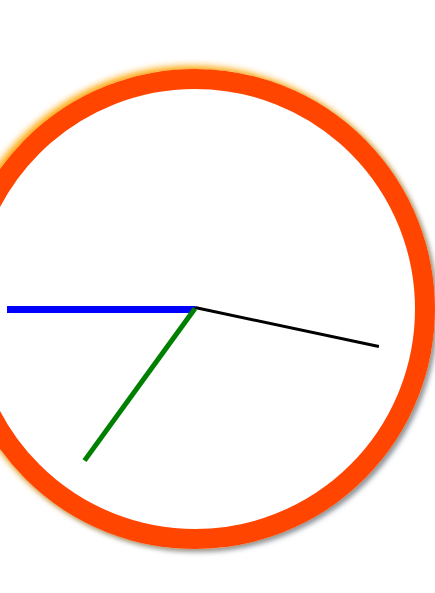
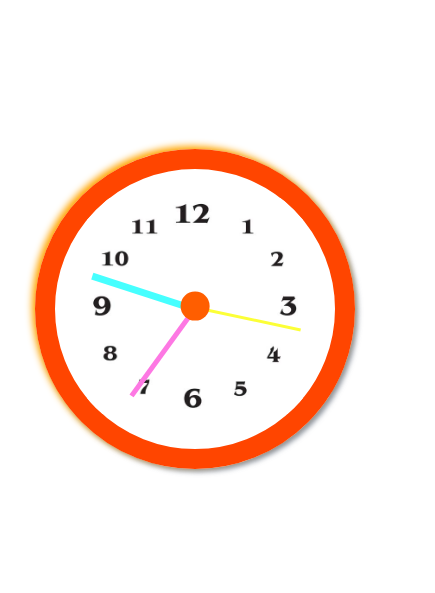
Before and after one commit to ajarek/react-13-zegar, a plain HTML site: page index.html in a window 390 px wide. Shown: the part 113-706 px from the top of the page, 435 px wide, since content can reach past the window. Drawn offline with nearby package versions, Linux system fonts and the light colour scheme.

Commit message:
bug fix hourDegrees,add dot ,image clock-face

```diff
--- a/index.js
+++ b/index.js
@@ -24,7 +24,7 @@ class Clock extends React.Component {
     const minsDegrees = ((mins / 60) * 360) + 90
     this.setState({minsDegrees});
     const hour = now.getHours();
-    const hourDegrees = ((hour / 12) * 360) + 90
+    const hourDegrees = ((hour / 12) * 360) + 90+((mins/60)*30);
     this.setState({hourDegrees});
   }
   render() {
@@ -49,6 +49,7 @@ class Clock extends React.Component {
             style={{transform: `rotate(${this.state.secondsDegrees}deg)`}}
 
             ></div>
+            <div className="dot"></div>
         </div>
     </div>
       </div>
--- a/style.css
+++ b/style.css
@@ -28,7 +28,7 @@ body{
     position: relative;
     padding: 2rem;
     box-shadow: -3px -3px 7px #ffa500, 3px 3px 5px rgba(94, 104, 121,0.712);
-
+    overflow: hidden;
 }
 
 .clock-face {
@@ -36,12 +36,16 @@ body{
     width: 100%;
     height: 100%;
     transform: translateY(-3px);
+    background-image: url('./face-clock.jpg');
+    background-size: cover;
+    background-repeat: no-repeat;
+    background-position: center;
 }
 
 .hand {
     width: 50%;
     height: 3px;
-    background-color: black;
+    background-color: rgb(252,255,55);
     position: absolute;
     top: 50%;
     transform-origin: 100%;
@@ -50,11 +54,33 @@ body{
     transition-timing-function: cubic-bezier(0.1, 2.7, 0.58, 1);
 }
 .hour-hand{
-    background-color: blue;
+    background-color:rgb(70, 255,255);
     height: 7px;
 
 }
 .mins-hand{
-    background-color: green;
+    background-color: rgb(253,120,227);
     height: 5px;
 }
+.dot{
+    width: 1.8rem;
+    height: 1.8rem;
+    border-radius: 50%;
+    background-color: #ff5e00;
+    position: absolute;
+    top: 50%;
+    left: 50%;
+    transform: translate(-50%, -50%);
+}
+@media screen and (max-width: 480px){
+    .clock{
+        width: 25rem;
+        height: 25rem;
+    }
+}
+@media screen and (max-width: 400px){
+    .clock{
+        width: 20rem;
+        height: 20rem;
+    }
+}
```
Also changed, not shown: face-clock.jpg (added).
